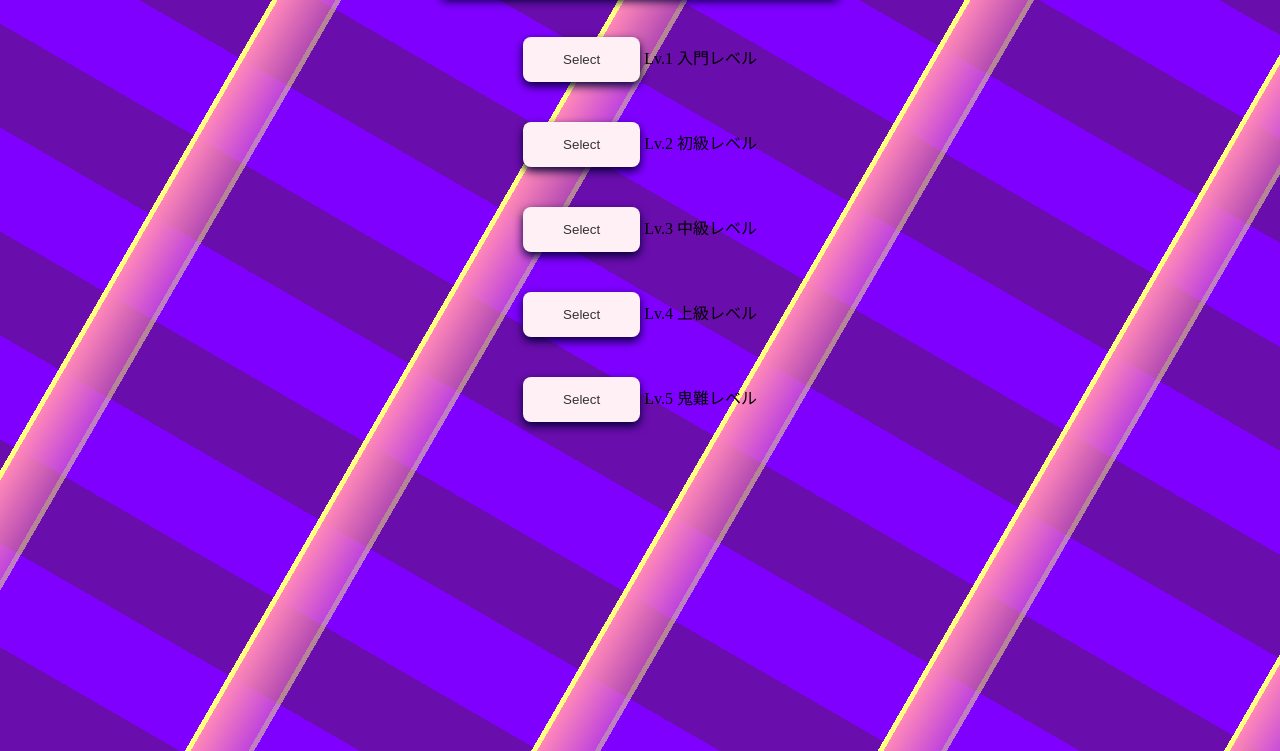
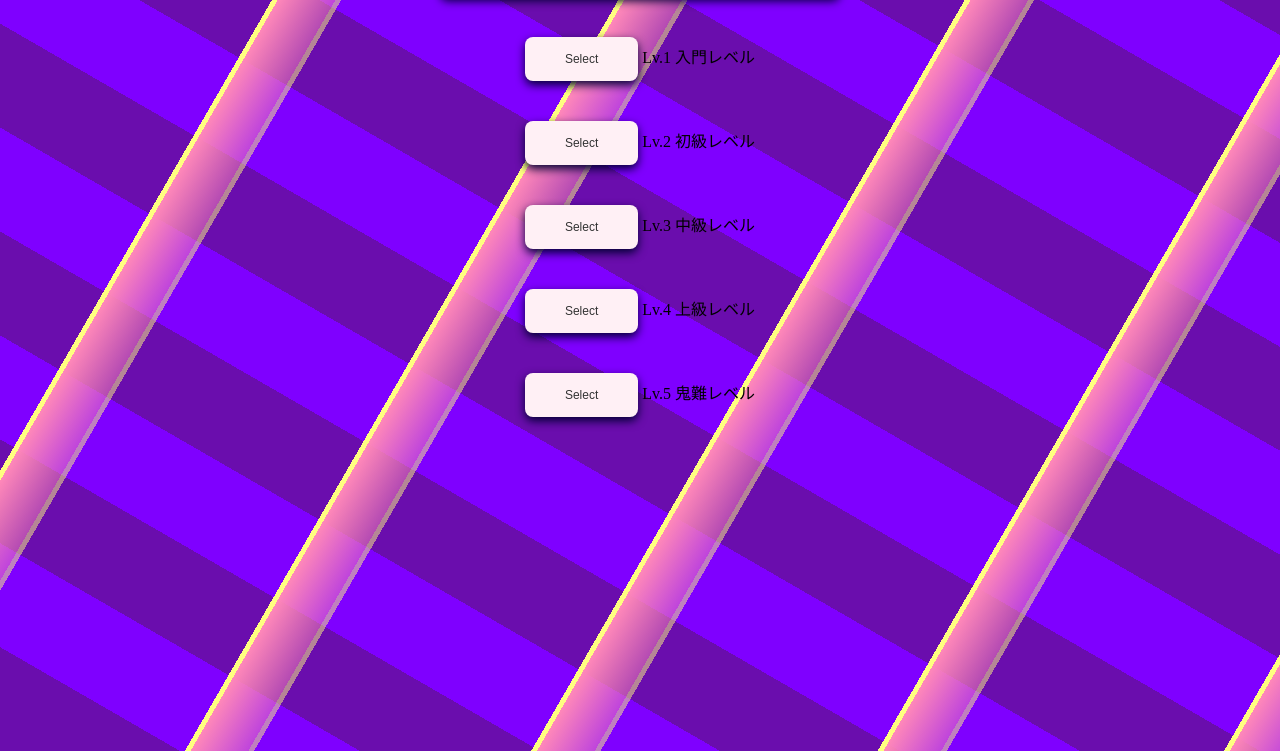
Before and after one commit to proxyproxyproxy-scratch/TypingGame, a plain HTML site: page index.html in a window 1280 px wide. Both pictures are taken after a click on the button "スタート". Shown: the part 129-880 px from the top of the page. Drawn offline with Linux system fonts and the light colour scheme.

Commit message:
Update index.html

```diff
--- a/index.html
+++ b/index.html
@@ -43,6 +43,9 @@
         createButton('Select',' Lv.3 中級レベル','play3');
         createButton('Select',' Lv.4 上級レベル','play4');
         createButton('Select',' Lv.5 鬼難レベル','play5');
+        document.querySelectorAll('input').forEach(input => {
+          input.style.fontSize = '12px';
+        });
       }
 
       function createButton(buttonValue,subtext = '',id){
```
